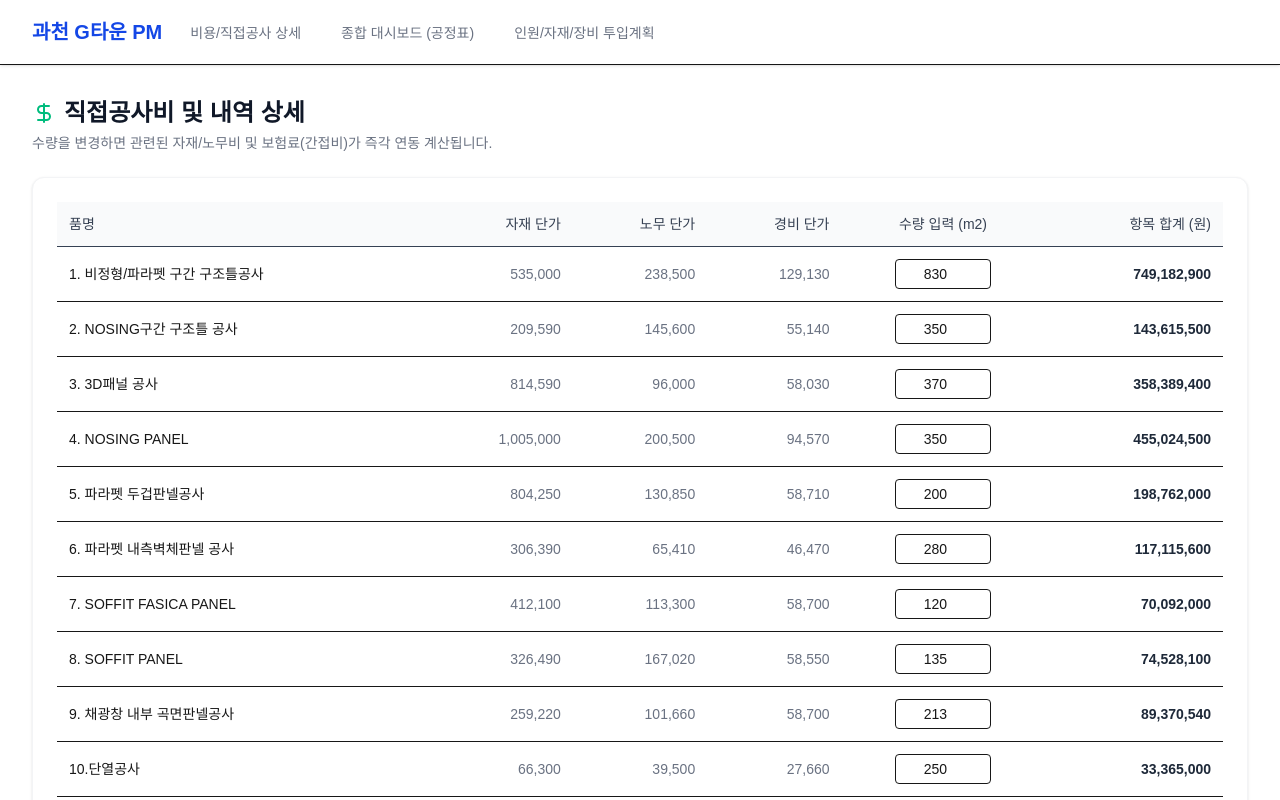
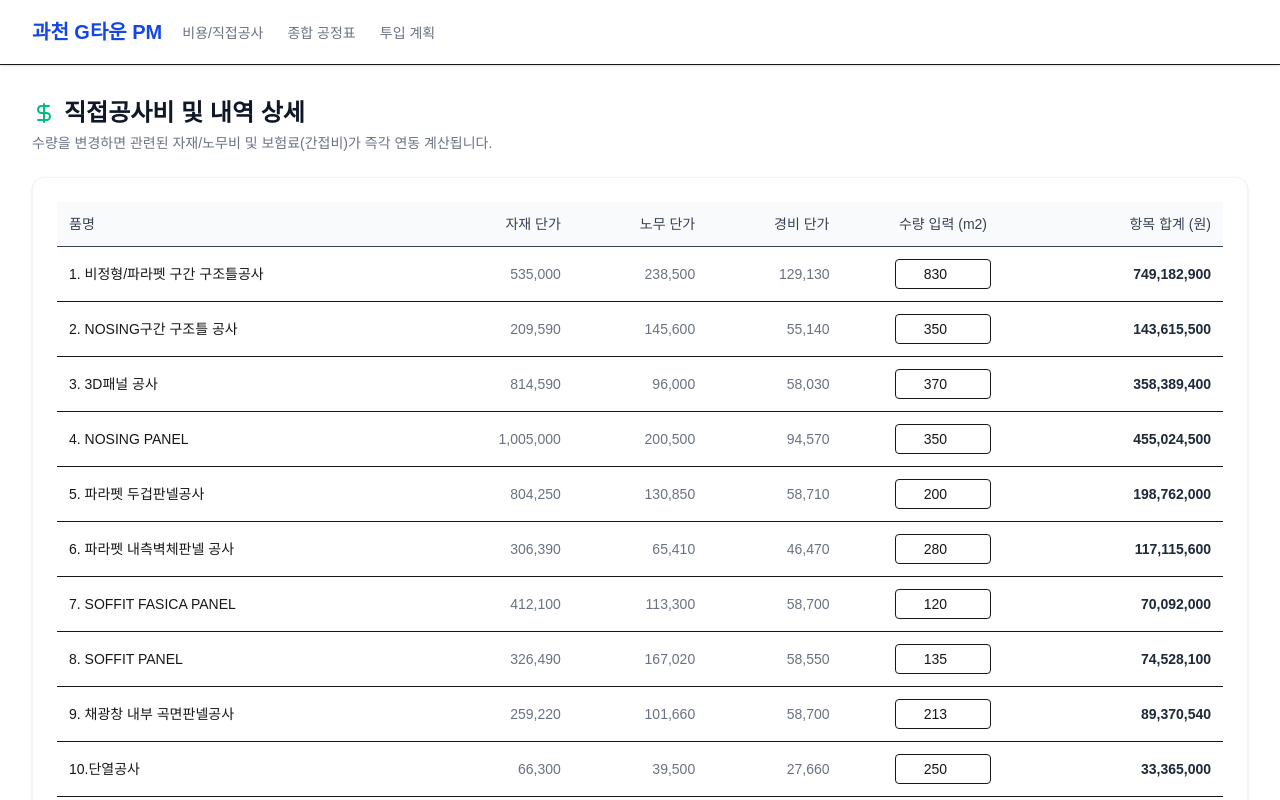
Before and after one commit to chingu70-code/g-town-pm, a Next.js app: page / in a window 1280 px wide. Shown: the top 800 px of the page. Built offline with nearby package versions, Linux system fonts and the light colour scheme.

Commit message:
fix: enforce desktop viewport for mobile and show all menus

```diff
--- a/src/app/layout.tsx
+++ b/src/app/layout.tsx
@@ -18,6 +18,11 @@ export const metadata: Metadata = {
   description: "과천 G타운 공정 관리 대시보드",
 };
 
+export const viewport = {
+  width: 1150, // 모바일에서도 데스크탑처럼 한 화면에 전체가 들어오도록 뷰포트 픽셀 고정
+  userScalable: true,
+};
+
 export default function RootLayout({
   children,
 }: Readonly<{
--- a/src/components/Navbar.tsx
+++ b/src/components/Navbar.tsx
@@ -9,15 +9,15 @@ export default function Navbar() {
             <div className="flex-shrink-0 flex items-center">
               <span className="text-xl font-bold text-blue-700">과천 G타운 PM</span>
             </div>
-            <div className="hidden sm:ml-6 sm:flex sm:space-x-8">
+            <div className="flex ml-4 space-x-4 overflow-x-auto whitespace-nowrap scrollbar-hide items-center">
               <Link href="/" className="border-transparent text-gray-500 hover:border-blue-500 hover:text-gray-700 inline-flex items-center px-1 pt-1 border-b-2 text-sm font-medium">
-                비용/직접공사 상세
+                비용/직접공사
               </Link>
               <Link href="/schedule" className="border-transparent text-gray-500 hover:border-blue-500 hover:text-gray-700 inline-flex items-center px-1 pt-1 border-b-2 text-sm font-medium">
-                종합 대시보드 (공정표)
+                종합 공정표
               </Link>
               <Link href="/resources" className="border-transparent text-gray-500 hover:border-blue-500 hover:text-gray-700 inline-flex items-center px-1 pt-1 border-b-2 text-sm font-medium">
-                인원/자재/장비 투입계획
+                투입 계획
               </Link>
             </div>
           </div>
```
